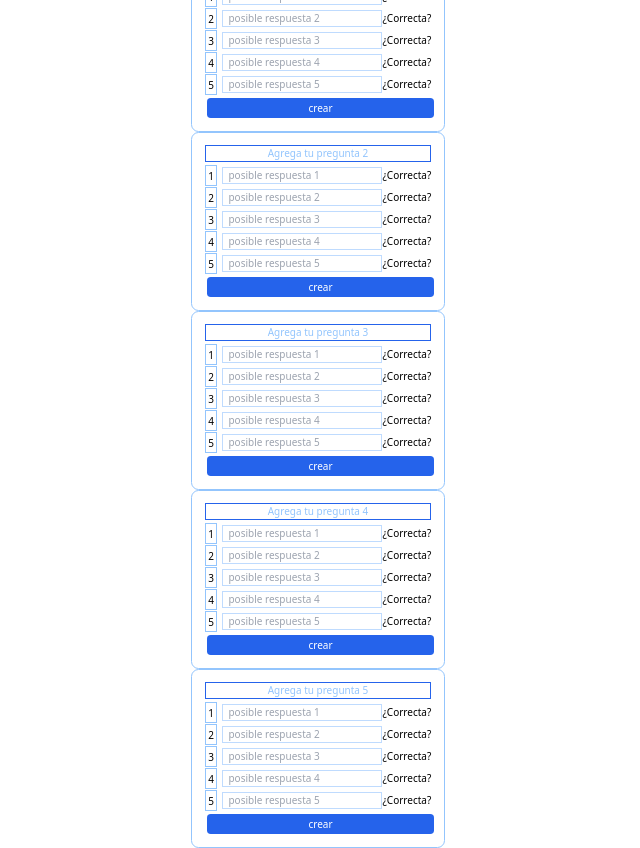
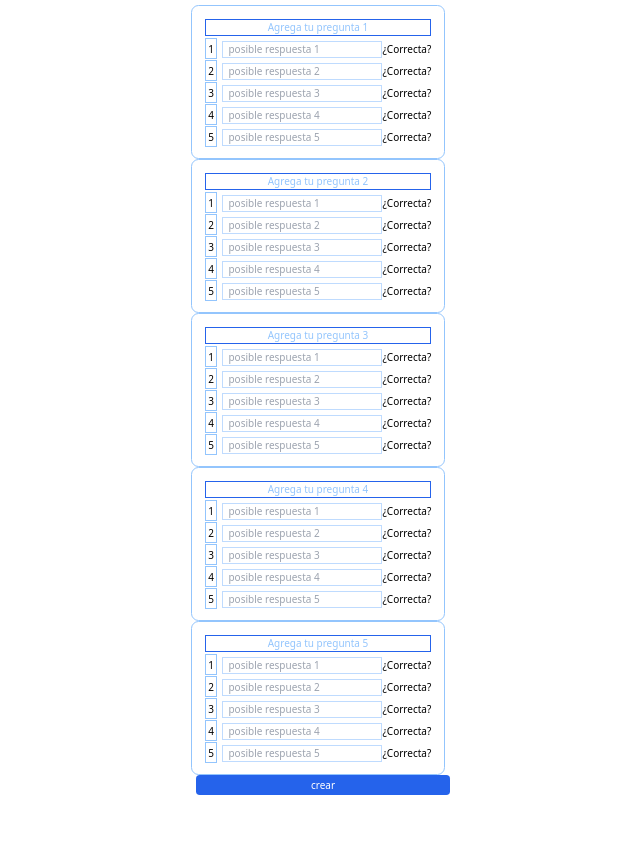
Before and after one commit to WSQuintero/QuestionsCreator, a React (Vite) app: page / in a window 1280 px wide. Both pictures are taken after typing "5", "5" into the empty fields and a click on the button "Enviar". Shown: the whole page, without its empty margins (322-962 px from the left). After the commit the page ends 800 px from the top, so only its background shows below. Built offline with nearby package versions, Linux system fonts and the light colour scheme.

Commit message:
guardadas las respuestas en un array de forma más ordenada

```diff
--- a/src/components/GeneratorAnswers.jsx
+++ b/src/components/GeneratorAnswers.jsx
@@ -8,72 +8,43 @@ function GeneratorAnswers({
 }) {
   const [answers, setAnswers] = useState([])
   const [unifiedAnswers, setUnifiedAnswers] = useState([])
-
+  const finalAnswers = []
   const handleSubmitQuestions = (event) => {
     event.preventDefault()
     event.stopPropagation()
-    const nameQuestion = event.target.elements.nameQuestion.value
-    const numberQuestion = Number(
-      event.target.elements.nameQuestion.dataset.number
-    )
 
-    answersCount.forEach((a, i) => {
-      setAnswers((prevAnswers) => [
-        ...prevAnswers,
-        {
-          nameQuestion: nameQuestion,
-          numberQuestion: numberQuestion,
-          ans: event.target.elements[`input${i + 1}`].value,
-        },
-      ])
-    })
+    for (let i = 0; i < questionCount.length; i++) {
+      const question = event.target.elements.nameQuestion[i].value
+
+      for (let o = 0; o < answersCount.length; o++) {
+        const answer = event.target.elements[`input${o + 1}`][i].value
+        finalAnswers.push({ question, answer })
+      }
+    }
+    if (
+      !answers.some(
+        (b) =>
+          finalAnswers.find((a) => a.question === b.question).question ===
+          b.question
+      )
+    ) {
+      setAnswers((prev) => [...prev, ...finalAnswers])
+    }
   }
 
-  useEffect(() => {
-    const newUnifiedAnswers = []
-
-    for (let index = 0; index < answers.length; index++) {
-      const answer = answers[index]
-      const nextAnswer = answers[index + 1]
-
-      if (
-        nextAnswer &&
-        answer.nameQuestion === nextAnswer.nameQuestion &&
-        answer.numberQuestion === nextAnswer.numberQuestion
-      ) {
-        const isDuplicateAdded = newUnifiedAnswers.some(
-          (ua) =>
-            ua.nameQuestion === answer.nameQuestion &&
-            ua.numberQuestion === answer.numberQuestion
-        )
-
-        if (!isDuplicateAdded) {
-          newUnifiedAnswers.push({
-            ...answer,
-            finalAnswers: [answer.ans, nextAnswer.ans],
-          })
-        }
-      }
-    }
-
-    setUnifiedAnswers(newUnifiedAnswers)
-  }, [answers])
-
-
-  console.log(unifiedAnswers)
+  console.log(answers)
   return (
-    <div>
+    <form onSubmit={handleSubmitQuestions}>
       {questionCount.map((number, ind) => (
-        <form
+        <div
           key={number.position}
           className='flex flex-col justify-center items-center border border-blue-300 rounded-xl p-5 gap-2'
-          onSubmit={handleSubmitQuestions}
         >
           <div className='w-full'>
             <input
               placeholder={`Agrega tu pregunta ${ind + 1}`}
               className='border w-full border-blue-600 text-center placeholder:text-blue-300'
-              name='nameQuestion'
+              name={`nameQuestion${ind}`}
               id='nameQuestion'
               data-number={number.position}
             />
@@ -110,12 +81,12 @@ function GeneratorAnswers({
               )}
             </div>
           ))}
-          <button className='bg-blue-600 w-full hover:bg-blue-400 text-white p-1 rounded-md ml-2'>
-            crear
-          </button>
-        </form>
+        </div>
       ))}
-    </div>
+      <button className='bg-blue-600 w-full hover:bg-blue-400 text-white p-1 rounded-md ml-2'>
+        crear
+      </button>
+    </form>
   )
 }
 
```
